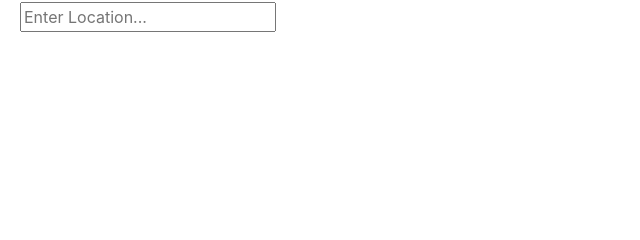
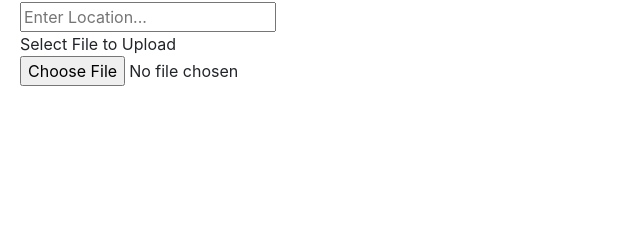
Before and after one commit to nullpointertong/Software-Engineering-Studio-2B, a Django app: template app/helps_booking_admin/helps_admin/templates/pages/layouts/create_workshop.html in a window 1280 px wide. Shown: the part 347-587 px from the top of the page, without its empty margins (0-640 px from the left). Run offline with Django 3.2, Linux system fonts and the light colour scheme; the template is opened without the code that fills it: values that come from a table or form of the project are taken from there, others are empty; a user stored in the database is signed in; data comes from the database, SQL or seed files in the repository; both versions use the stored data as it was after the commit; some libraries are stand-ins or nearby versions.

Commit message:
Added Buttons for Upload Files

```diff
--- a/app/helps_booking_admin/helps_admin/templates/pages/layouts/create_workshop.html
+++ b/app/helps_booking_admin/helps_admin/templates/pages/layouts/create_workshop.html
@@ -36,6 +36,11 @@
             <br>
             <input id="location_input" value="{{ default_location }}" onchange="
             this.style.color='black';formElementChange();" type="text" name="req_location" placeholder="Enter Location...">
+             <br>
+             <a style="margin-bottom:10px">Select File to Upload</a>
+             <br>
+             <input type="file" name="fileToUpload" id="fileToUpload">
+             <br>
 
         </div>
         {% if not form_valid %}
```
Also changed, not shown: app/helps_booking_system/db.sqlite3.
